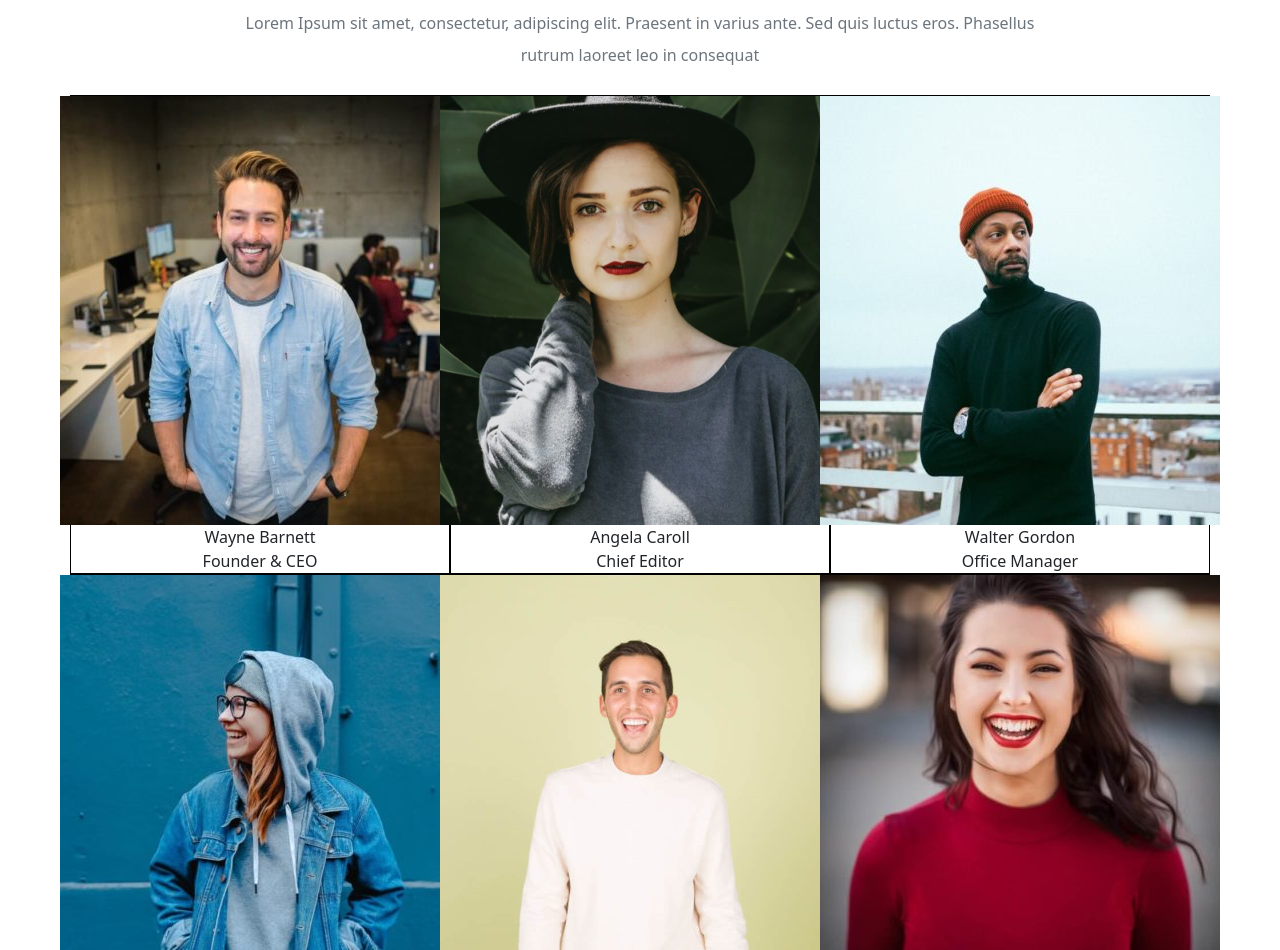
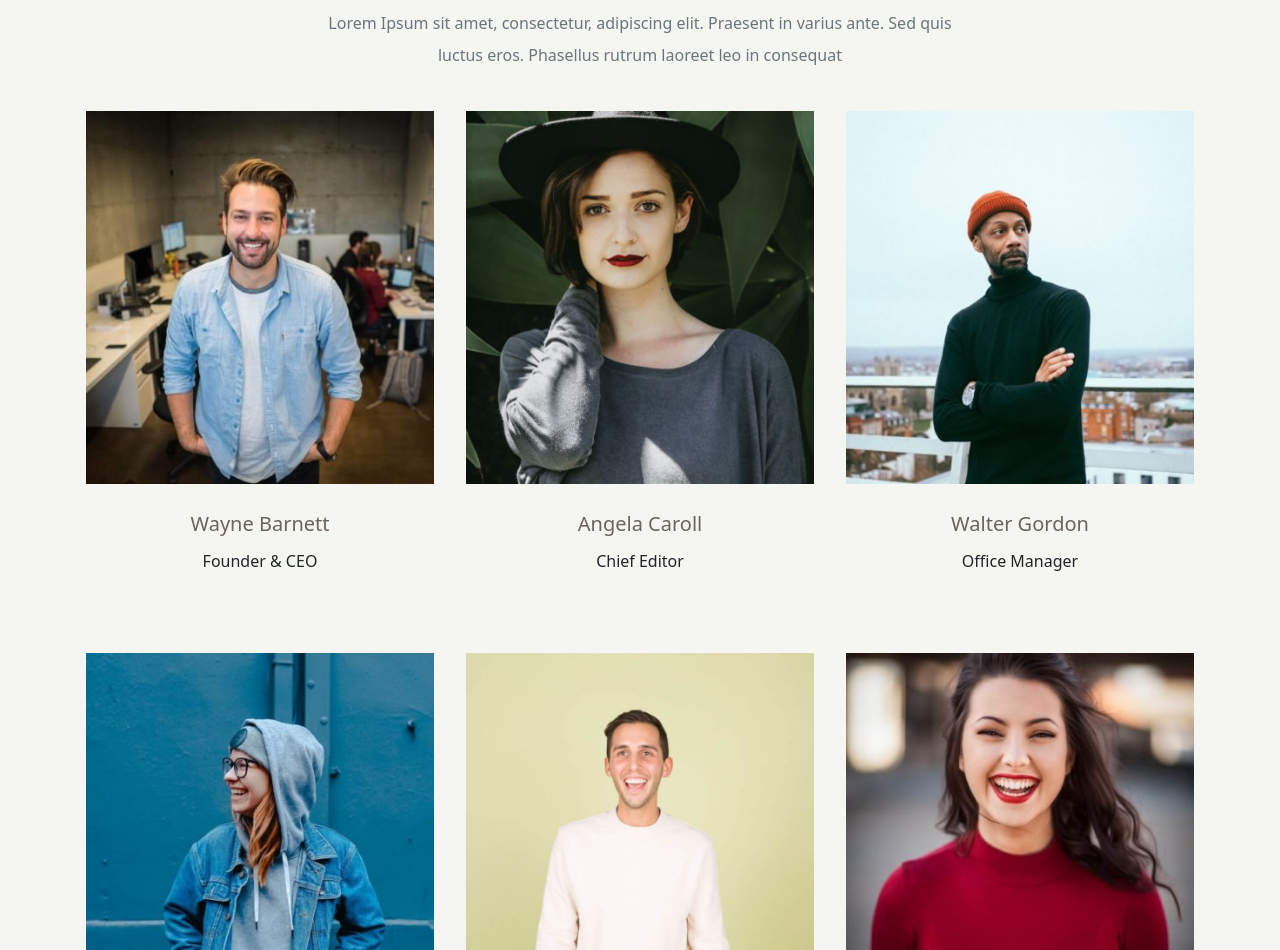
Before and after one commit to Mario-Arista/js-our-team, a plain HTML site: page index.html in a window 1280 px wide. Shown: the part 94-1044 px from the top of the page. Drawn offline with nearby package versions, Linux system fonts and the light colour scheme.

Commit message:
style almost done

```diff
--- /dev/null
+++ b/css/style.css
@@ -0,0 +1,10 @@
+body {
+    background-color: #F5F5F1;
+
+}
+.name {
+    padding-top: 25px;
+    padding-bottom: 10px;
+    font-size: 20px;
+    color: #6A645D;
+}
--- a/index.html
+++ b/index.html
@@ -8,6 +8,9 @@
     <!-- Bootstrap -->
     <link href="https://cdn.jsdelivr.net/npm/bootstrap@5.3.2/dist/css/bootstrap.min.css" rel="stylesheet" integrity="sha384-T3c6CoIi6uLrA9TneNEoa7RxnatzjcDSCmG1MXxSR1GAsXEV/Dwwykc2MPK8M2HN" crossorigin="anonymous">
 
+    <!-- CSS -->
+    <link rel="stylesheet" href="./css/style.css">
+
 </head>
 
 <body>
@@ -16,21 +19,21 @@
 
         <h1 class="text-center fs-4 text-dark mt-5 mb-4">OUR TEAM</h1>
 
-        <div class="col-8 text-center text-secondary lh-lg pb-4">Lorem Ipsum sit amet, consectetur, adipiscing elit. Praesent in varius ante. Sed quis luctus eros. Phasellus rutrum laoreet leo in consequat</div>
+        <div class="col-6 text-center text-secondary lh-lg pb-4">Lorem Ipsum sit amet, consectetur, adipiscing elit. Praesent in varius ante. Sed quis luctus eros. Phasellus rutrum laoreet leo in consequat</div>
 
     </header>
 
     <main>
         <div class="container">
-            <div class="row">
-                <div id="card-1" class="col-4 d-flex flex-column align-items-center border border-1 border-black"></div>
-                <div id="card-2" class="col-4 d-flex flex-column align-items-center border border-1 border-black"></div>
-                <div id="card-3" class="col-4 d-flex flex-column align-items-center border border-1 border-black"></div>
+            <div class="row mb-5">
+                <div id="card-1" class="col-4 d-flex flex-column align-items-center p-3"></div>
+                <div id="card-2" class="col-4 d-flex flex-column align-items-center p-3"></div>
+                <div id="card-3" class="col-4 d-flex flex-column align-items-center p-3"></div>
             </div>
-            <div class="row">
-                <div id="card-4" class="col-4 d-flex flex-column align-items-center border border-1 border-black"></div>
-                <div id="card-5" class="col-4 d-flex flex-column align-items-center border border-1 border-black"></div>
-                <div id="card-6" class="col-4 d-flex flex-column align-items-center border border-1 border-black"></div>
+            <div class="row mb-5">
+                <div id="card-4" class="col-4 d-flex flex-column align-items-center p-3"></div>
+                <div id="card-5" class="col-4 d-flex flex-column align-items-center p-3"></div>
+                <div id="card-6" class="col-4 d-flex flex-column align-items-center p-3"></div>
             </div>
         </div>
     </main>
--- a/js/script.js
+++ b/js/script.js
@@ -76,8 +76,14 @@ for (let i = 0; i < businessCards.length; i++) {
 
     }
 
-    // Stampo in pagina
+    // Stampo in pagina immgine e aggiungo una classe
     document.getElementById(`card-${i + 1}`).append(imageElement);
+    imageElement.classList.add("img-fluid");
+
+    // Stampo in pagina nome e aggiungo una classe
     document.getElementById(`card-${i + 1}`).append(nameElement);
+    nameElement.classList.add("name");
+
+    // Stampo in pagina position
     document.getElementById(`card-${i + 1}`).append(positionElement);
 }
```
